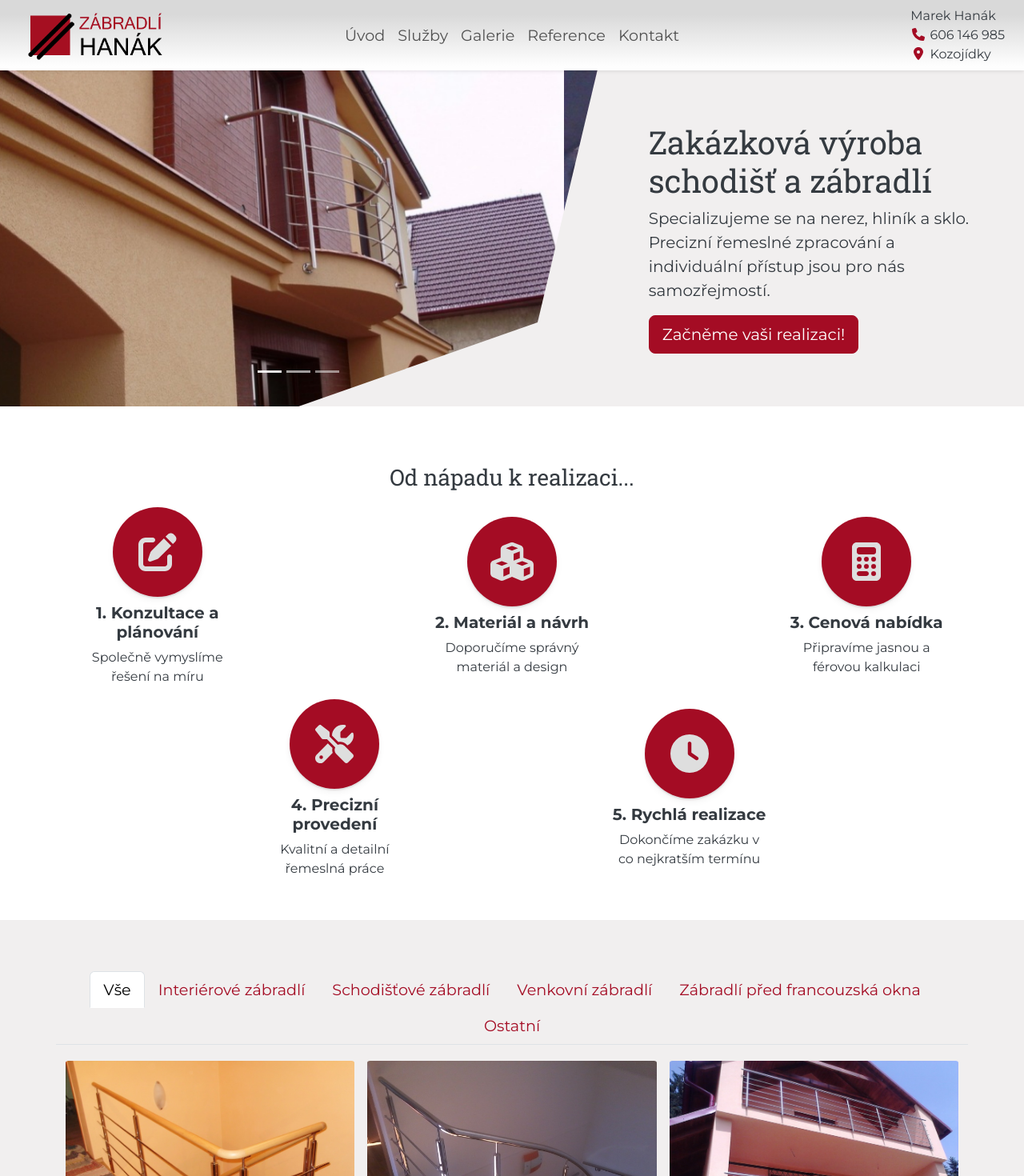
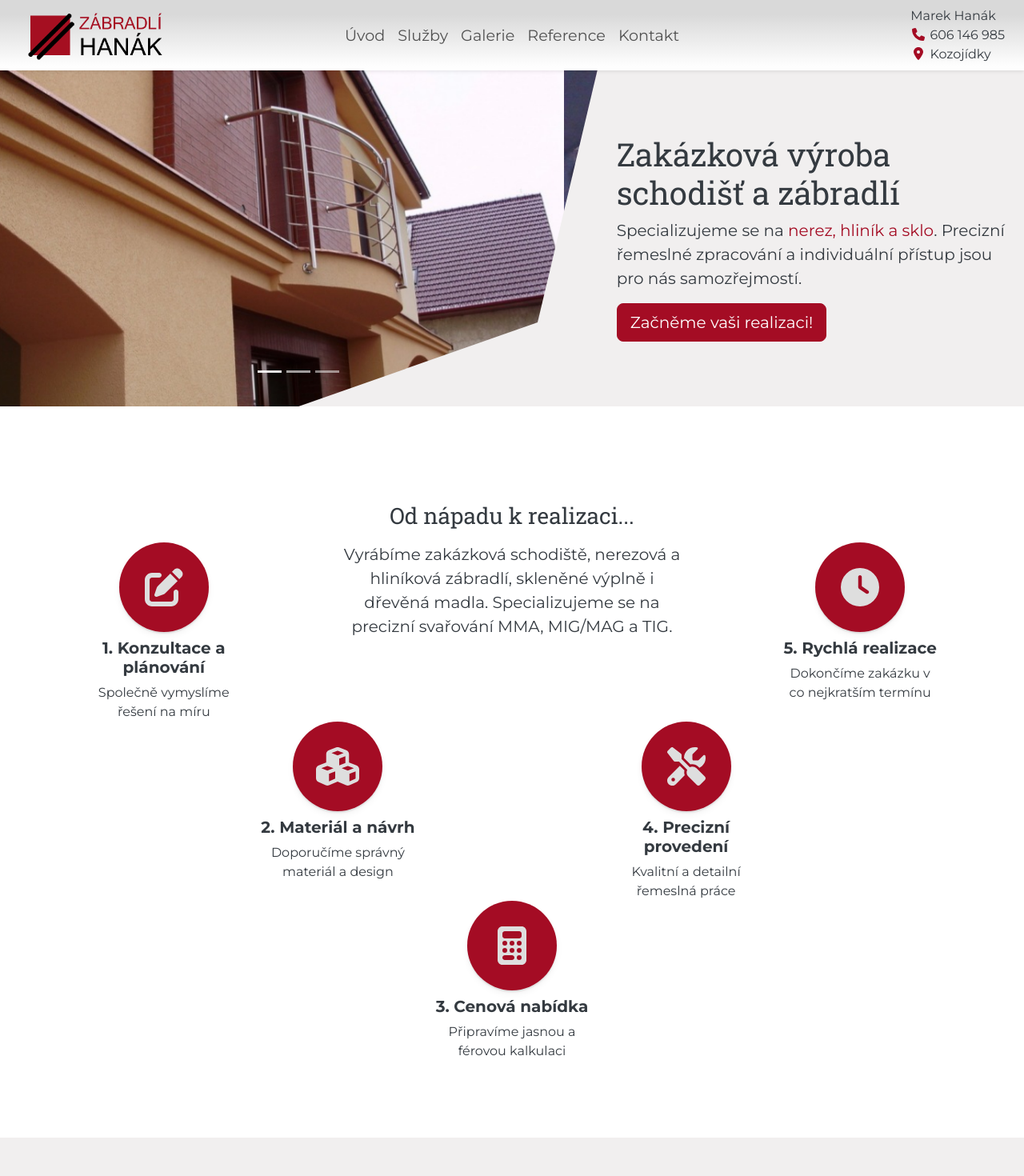
Before and after one commit to kowyzu/zabradli-hanak, a Vue app: page / in a window 1280 px wide. Shown: the top 1470 px of the page at 80% size. Built offline with nearby package versions, Linux system fonts and the light colour scheme.

Commit message:
feat: new style of process section

```diff
--- a/src/components/Introduction.vue
+++ b/src/components/Introduction.vue
@@ -27,14 +27,15 @@
           </div>
         </div>
 
-        <div class="col-xl-5 offset-xxl-1 col-xxl-3 introduction-text p-xl-3 p-6">
+        <div class="col-xl-5 offset-xxl-1 col-xxl-3 introduction-text p-xl-4 p-5">
           <!-- text to update? -->
           <h1 class="mb-xxl-3 mb-xl-2">
             Zakázková výroba schodišť a zábradlí
           </h1>
           <!-- text to update -->
           <p class="lead mb-xl-3">
-            Specializujeme se na nerez, hliník a sklo. Precizní řemeslné zpracování a individuální přístup jsou pro nás
+            Specializujeme se na <strong>nerez, hliník a sklo</strong>. Precizní řemeslné zpracování a individuální
+            přístup jsou pro nás
             samozřejmostí.
           </p>
           <form action="#contact-form">
--- a/src/components/Process.vue
+++ b/src/components/Process.vue
@@ -1,12 +1,12 @@
 <template>
-  <section class="process p-5">
+  <section class="process p-5 m-5">
     <div class="container text-center process-container">
       <div class="row process-header">
         <div class="col text-center p-0">
           <h3 class="text-center mt-3 p-2 align-middle">Od nápadu k realizaci...</h3>
         </div>
       </div>
-      <div class="row row-cols-md-5 row-cols-1 align-items-center m-1 justify-content-between process-first-row">
+      <!-- <div class="row row-cols-md-5 row-cols-1 align-items-center m-1 justify-content-between process-first-row">
         <div class="col process-step-first-row">
           <div class="process-step-icon">
             <i class="fa-solid fa-pen-to-square"></i>
@@ -45,6 +45,55 @@
           <h5 class="mt-2">5. Rychlá realizace</h5>
           <p>Dokončíme zakázku v co nejkratším termínu</p>
         </div>
+      </div> -->
+
+
+      <!-- TEST -->
+      <div class="row row-cols-5  justify-content-between">
+        <div class="col ">
+          <div class="process-step-icon">
+            <i class="fa-solid fa-pen-to-square"></i>
+          </div>
+          <h5 class="mt-2">1. Konzultace a plánování</h5>
+          <p>Společně vymyslíme řešení na míru</p>
+        </div>
+        <div class="col-5 lead">
+          <!-- TEXT TO BE UPDATED -->
+          <p>Vyrábíme zakázková schodiště, nerezová a hliníková zábradlí, skleněné výplně i dřevěná madla.
+            Specializujeme se na precizní svařování MMA, MIG/MAG a TIG.</p>
+        </div>
+        <div class="col">
+          <div class="process-step-icon">
+            <i class="fa-solid fa-clock"></i>
+          </div>
+          <h5 class="mt-2">5. Rychlá realizace</h5>
+          <p>Dokončíme zakázku v co nejkratším termínu</p>
+        </div>
+      </div>
+      <div class="row row-cols-5  justify-content-evenly">
+        <div class="col">
+          <div class="process-step-icon">
+            <i class="fa-solid fa-cubes"></i>
+          </div>
+          <h5 class="mt-2">2. Materiál a návrh</h5>
+          <p>Doporučíme správný materiál a design</p>
+        </div>
+        <div class="col ">
+          <div class="process-step-icon">
+            <i class="fa-solid fa-screwdriver-wrench"></i>
+          </div>
+          <h5 class="mt-2">4. Precizní provedení</h5>
+          <p>Kvalitní a detailní řemeslná práce</p>
+        </div>
+      </div>
+      <div class="row row-cols-5 justify-content-center">
+        <div class="col ">
+          <div class="process-step-icon">
+            <i class="fa-solid fa-calculator"></i>
+          </div>
+          <h5 class="mt-2">3. Cenová nabídka</h5>
+          <p>Připravíme jasnou a férovou kalkulaci</p>
+        </div>
       </div>
     </div>
     <div class="waypoint"></div>
--- a/src/scss/styles.scss
+++ b/src/scss/styles.scss
@@ -77,8 +77,11 @@ a:hover {
     color: $primary !important;
 }
 
-.p-6 {
-  padding: 4rem !important;
+
+
+strong {
+  color: $primary;
+  font-weight: bolder;
 }
 
 //
@@ -128,6 +131,12 @@ a:hover {
   overflow: hidden;
   }
 }
+
+// @include media-breakpoint-down(xl) {
+//   .introduction-text {
+//     padding: 4rem !important;
+//   }
+// }
 
 
 
```
